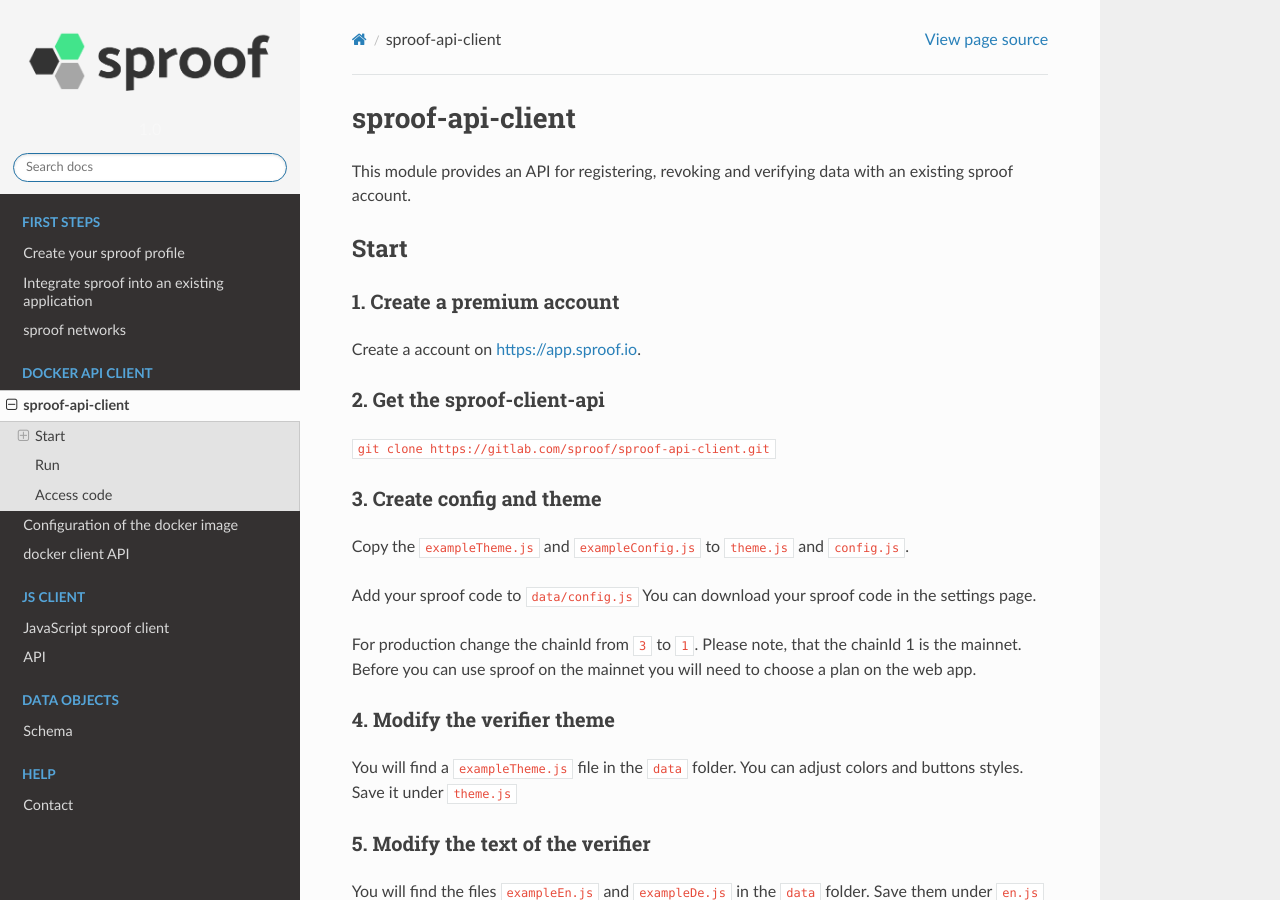
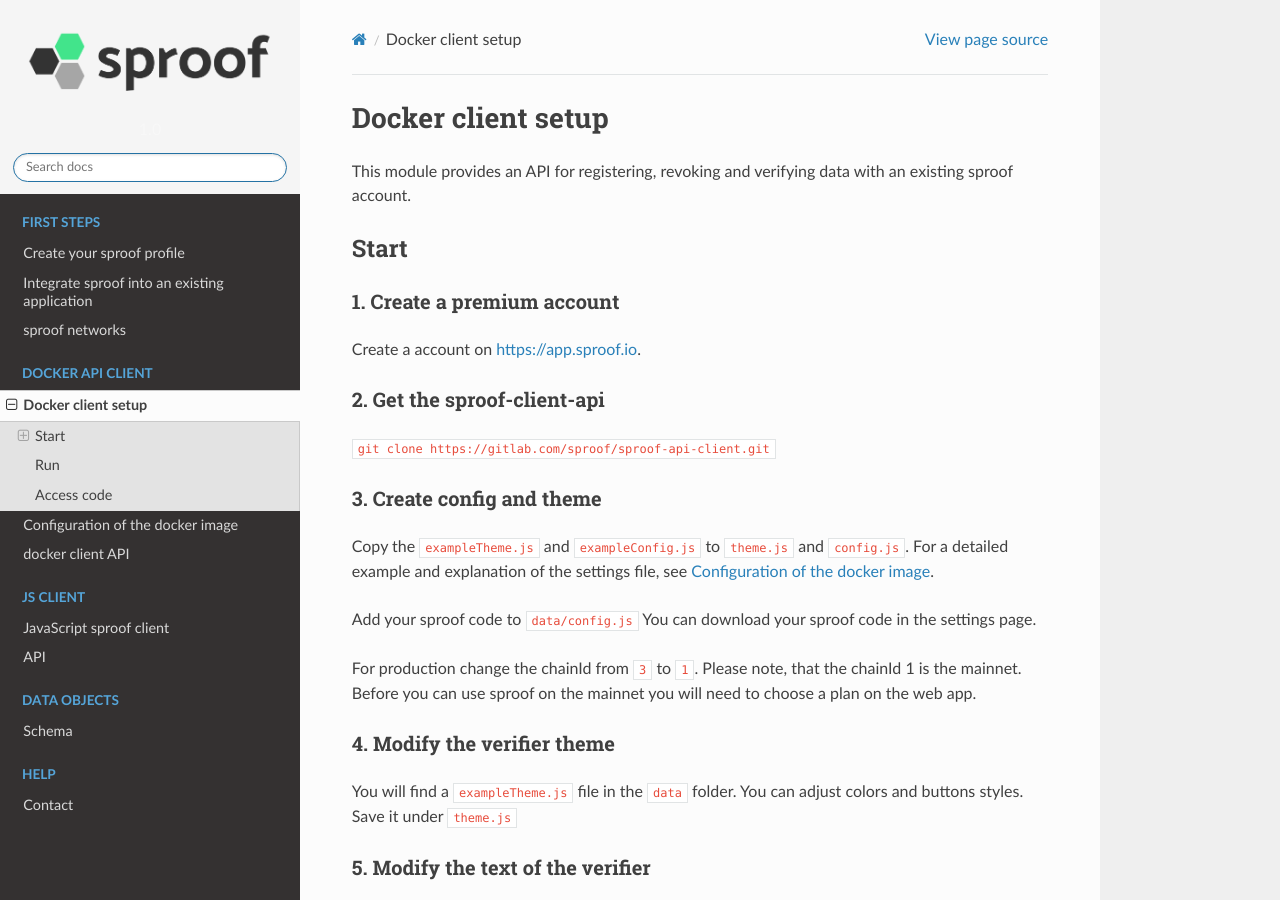
Before and after one commit to sproof/docs, a Sphinx documentation site: the page built from docs/docker/docker-setup.rst, in a window 1280 px wide and 900 px high. Built offline with Sphinx 7.4.7 and the Read the Docs theme 2.0.0, drawn with Linux system fonts in a browser that asks for light colours.

Commit message:
Cross-reference setup instructions and minor wording changes for clarity

```diff
--- a/docs/docker/docker-setup.rst
+++ b/docs/docker/docker-setup.rst
@@ -1,5 +1,5 @@
 ============
-sproof-api-client
+Docker client setup
 ============
 
 This module provides an API for registering, revoking and verifying data
@@ -22,7 +22,7 @@
 ------------
 
 Copy the ``exampleTheme.js`` and ``exampleConfig.js`` to ``theme.js``
-and ``config.js``.
+and ``config.js``. For a detailed example and explanation of the settings file, see :doc:`../docker/docker-config`.
 
 Add your sproof code to ``data/config.js`` You can download your sproof
 code in the settings page.
--- a/docs/first/integrate-sproof.rst
+++ b/docs/first/integrate-sproof.rst
@@ -21,7 +21,7 @@
 2. Install the docker client
 ===============================
 
-In order to make use of the sproof API, the sproof API client needs to be installed on a physical or virtual machine. The client is available as a ready-to-use docker image. Please visit https://github.com/sproof/sproof-api-client for installation instructions.
+In order to make use of the sproof API, the sproof API client needs to be set up on a physical or virtual machine. The client is available as a ready-to-use docker image. Please see :doc:`../docker/docker-setup` for setup instructions.
 
 
 .. Hint:: If you plan to use the docker client in production, we recommend to host this service on a public domain over TLS.
@@ -32,7 +32,7 @@
 3. Integrate the client API
 ===============================
 
-You can now access the sproof API through the client API that has been set up in the previous step. Examples and instructions on how to use the client API are provided in the docker API documentation (:doc:`../docker/docker-api`). You need your access code from the previous steps for some of the API calls.
+You can now access the sproof API through the docker client that has been set up in the previous step. Examples and instructions on how to use the client API are provided in the docker API documentation (:doc:`../docker/docker-api`). You need your access code from the previous steps for most of the API calls.
 
 .. Hint:: Depending on your use case, it may be sufficient to only use the `verify` API call, which is one POST request. Fully ready-to-use examples are provided in multiple common programming languages.
 
```
